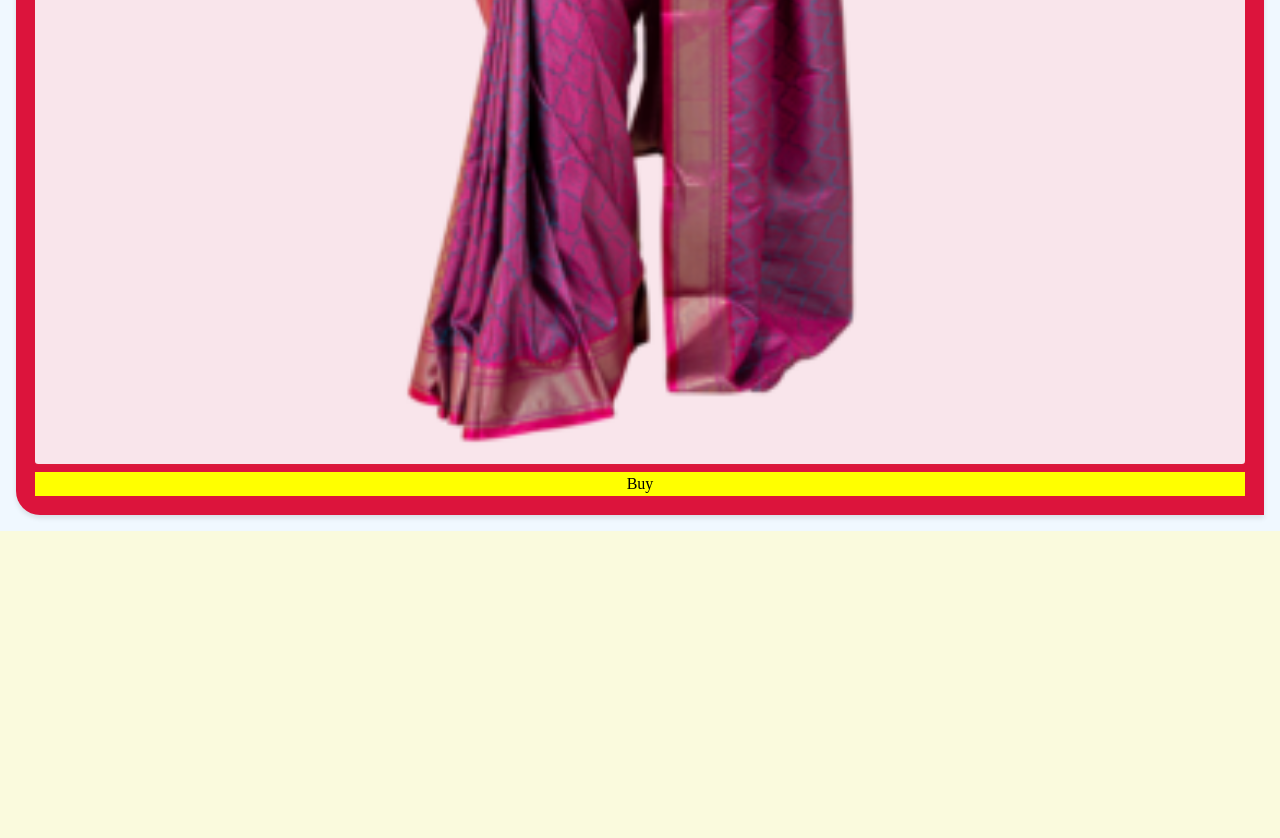
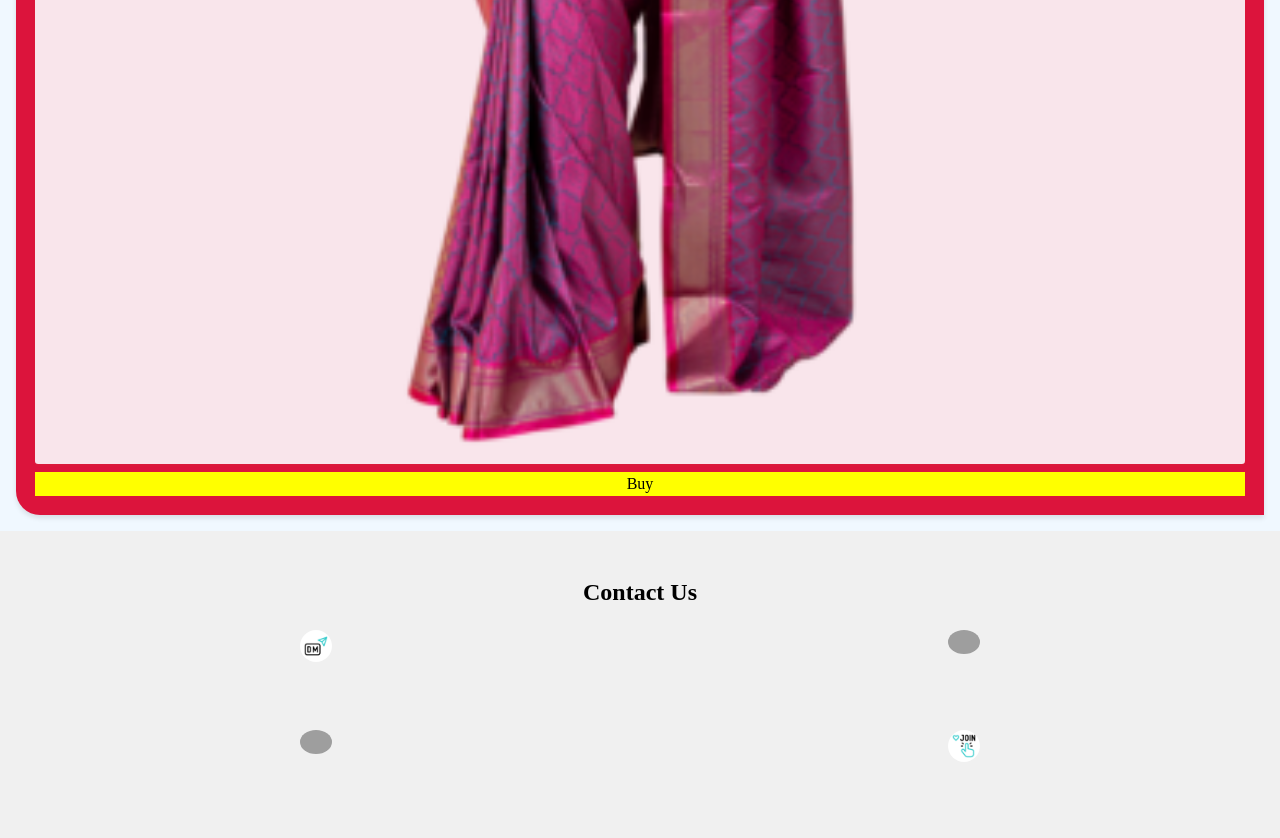
Before and after one commit to MHDabdulkader/Assignment1-HTML, a plain HTML site: page index.html in a window 1280 px wide. Shown: the part 7295-8133 px from the top of the page. Before the commit the page ends 7826 px from the top, so only its background shows below. Drawn offline with Linux system fonts and the light colour scheme; grey boxes are pictures that could not be loaded.

Commit message:
add footer and grid section

```diff
--- a/index.html
+++ b/index.html
@@ -108,7 +108,24 @@
         </div>
     </section>
 
+    <section class="footer">
+        <h1>Contact Us</h1>
+        <div class="Social">
+            <div class="Social_media">
+                <img src="/image/direct.gif" alt="">
+            </div>
+            <div class="Social_media">
+                <img src="/image/follow-us.gif" alt="">
+            </div>
+            <div class="Social_media">
+                <img src="/image/instagram-post.gif" alt="">
+            </div>
+            <div class="Social_media">
+                <img src="/image/join.gif" alt="">
+            </div>
+        </div>
 
+    </section>
 
     <script src="script.js"></script>
 </body>
--- a/style.css
+++ b/style.css
@@ -90,6 +90,7 @@ section{
 .Hero{
 
     display: grid;
+    grid-template-columns: 1fr;
     /* height: 50vh; */
 }
 
@@ -123,6 +124,7 @@ section{
     padding: 0 1rem ;
     /* background-color: red; */
     display: flex;
+
     column-gap: 3rem;
     justify-content: center;
     align-items: center;
@@ -135,7 +137,9 @@ section{
 }
 .left_contanct{
     margin-top: .5rem;
+
     display: flex;
+
     justify-content: center;
     align-items: center;
     flex-direction: column;
@@ -154,8 +158,11 @@ section{
 }
 
 .Products{
-    display: flex;
-    flex-direction: column;
+
+    display: grid;
+    grid-template-columns: 1fr;
+
+    margin: 0 auto;
     row-gap: 1rem;
     background-color: aliceblue;
 }
@@ -208,3 +215,36 @@ section{
     padding: .2rem 0;
     /* justify-self: center; */
 }
+
+.footer{
+    background-color: #f0f0f0;
+    text-align: center;
+    padding: 3rem 0;
+}
+
+.Social{
+
+    display: grid;
+    grid-template-columns: 1fr 1fr ;
+    row-gap: 1rem;
+    column-gap: 1rem;
+    /* align-items: center; */
+    /* justify-content: center; */
+    /* width: 25%; */
+}
+.Social_media{
+    /* width: 3rem; */
+    width: fit-content;
+    padding: 1.5rem;
+    justify-self:center;
+    border-radius: 2rem;
+}
+
+.Social_media:hover{
+    background-color: #dc3545;
+    /* border-radius: 50%; */
+}
+.Social_media img{
+    width: 2rem;
+    border-radius: 50%;
+}
```
Also changed, not shown: image/direct.gif (added), image/join.gif (added), 3 other files.
